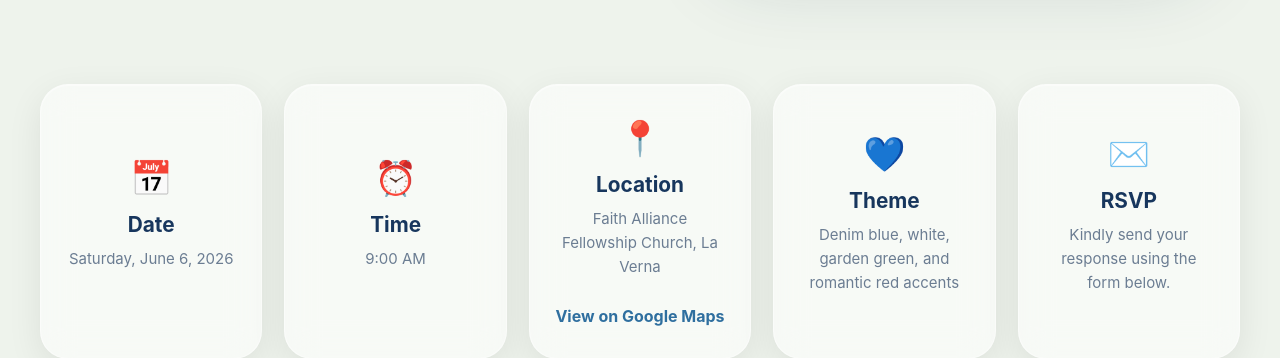
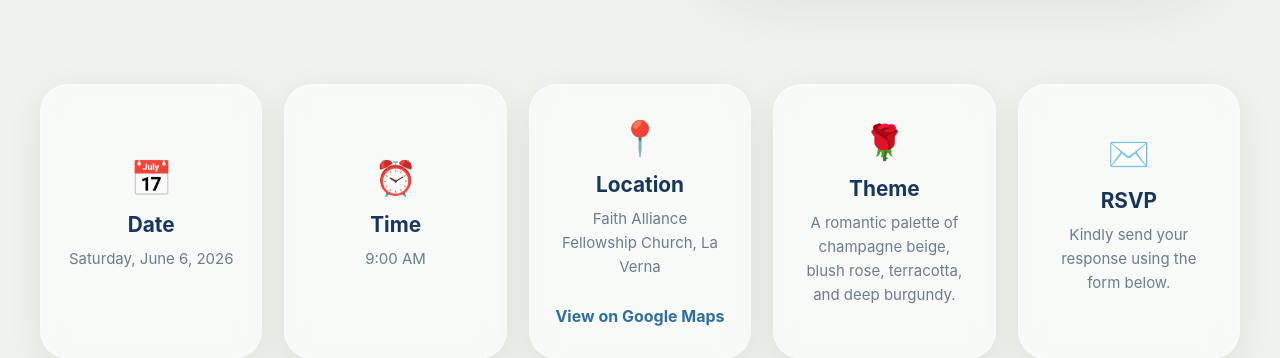
Before and after one commit to kentoyrosales123-cpu/RandM-RSVP, a website: page public/index.html in a window 1280 px wide. Shown: the part 1600-1958 px from the top of the page. Drawn offline with Linux system fonts and the light colour scheme.

Commit message:
Updated wedding theme colors to romantic burgundy palette

```diff
--- a/public/index.html
+++ b/public/index.html
@@ -129,9 +129,12 @@
       </div>
 
       <div class="detail-card">
-        <span>💙</span>
+        <span>🌹</span>
         <h3>Theme</h3>
-        <p>Denim blue, white, garden green, and romantic red accents</p>
+        <p>
+          A romantic palette of champagne beige, blush rose, terracotta, and
+          deep burgundy.
+        </p>
       </div>
 
       <div class="detail-card">
```
